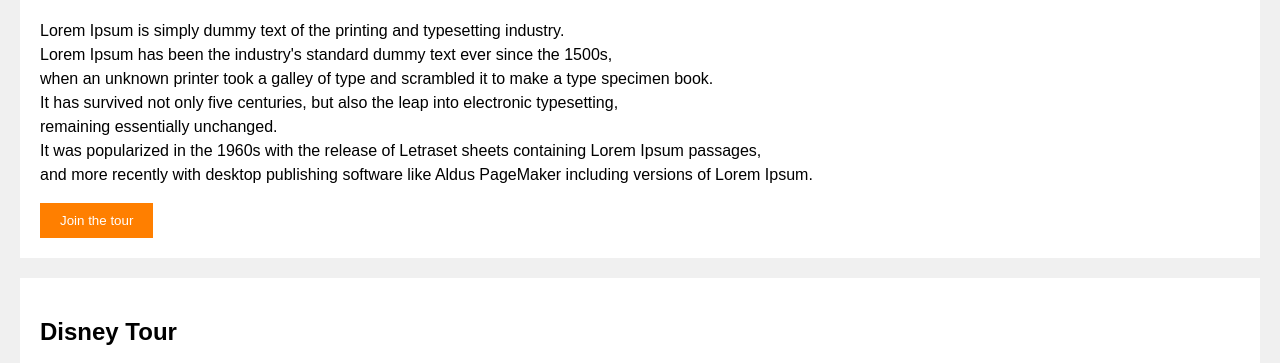
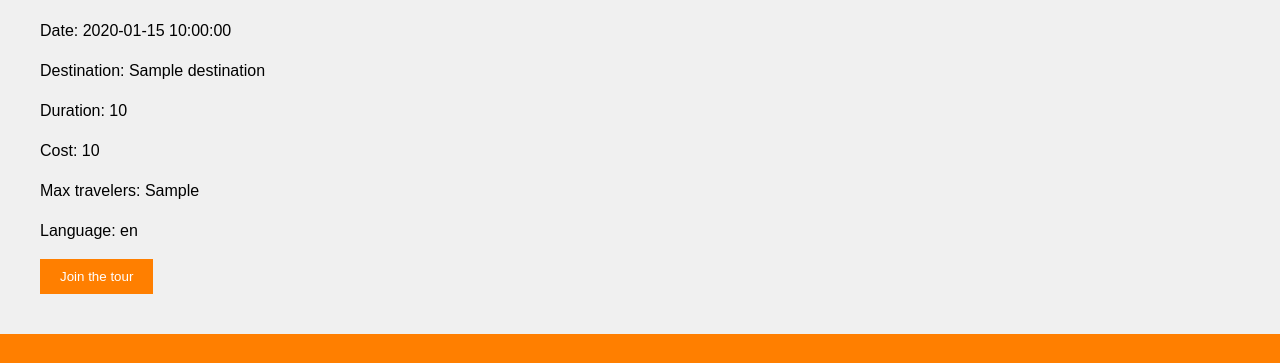
Before and after one commit to khadijo/Group18.YourGuide.Prototype, a Python web app: template Gruppe_18/src/main/templates/homepage.html in a window 1280 px wide. Shown: the part 512-875 px from the top of the page. Run offline with Jinja, Linux system fonts and the light colour scheme; the template is opened without the code that fills it: most values are stand-ins (such as "Sample title", 1, 10 or a date in 2020); grey boxes marked "Sample" are stand-in pictures.

Commit message:
Showcasing data from database to the website

```diff
--- a/Gruppe_18/src/main/templates/homepage.html
+++ b/Gruppe_18/src/main/templates/homepage.html
@@ -86,52 +86,26 @@
     </header>
     <main>
 
-
-        <div class="BoderGrandCanyon">
-            <h2>Grand Canyon</h2>
-            <div class="image">
-            <img src=" https://grandcanyonwest.com/wp-content/uploads/SkwalkHero_B.jpg" style="max-height: 50vh;" alt="Grand Cantyon">
+  <main>
+        <!-- For hver tur i listen av turer, generer HTML-innhold -->
+        {% for tour in tours %}
+            <div class="{{ tour.id }}">
+                <h2>{{ tour.title }}</h2>
+                <div class="image">
+                    <img src="{{ tour.pictureURL }}" style="max-height: 50vh;" alt="{{ tour.title }}">
+                </div>
+                <div class="text">
+                    <p> Date: {{ tour.date }}</p>
+                    <p> Destination: {{ tour.destination }}</p>
+                    <p> Duration: {{ tour.duration }}</p>
+                    <p> Cost: {{ tour.cost }}</p>
+                    <p> Max travelers: {{ tour.max_travelers}}</p>
+                    <p> Language: {{ tour.language}}</p>
+                </div>
+                <button>Join the tour</button>
             </div>
-            <div class="text">
-                <p>Lorem Ipsum is simply dummy text of the printing and typesetting industry.
-                Lorem Ipsum has been the industry's standard dummy text ever since the 1500s,
-                when an unknown printer took a galley of type and scrambled it to make a type specimen book.
-                It has survived not only five centuries, but also the leap into electronic typesetting,
-                remaining essentially unchanged.
-                It was popularized in the 1960s with the release of Letraset sheets containing Lorem Ipsum passages,
-                and more recently with desktop publishing software like Aldus PageMaker including versions of Lorem Ipsum.
-            </p>
-                </div>
-            <button>Join the tour</button>
-        </div>
-
-        <div class="BorderDisney">
-            <h2>Disney Tour</h2>
-            <img src="https://assets.simpleviewinc.com/simpleview/image/upload/c_limit,h_1200,q_75,w_1200/v1/clients/orlandofl/8731_castle_landing_page_image_nu_2a8f8e6a-a1f9-45fd-8eca-596c92d04a7c.jpg " alt="Disney" style="max-height: 50vh;">
-            <p>Lorem Ipsum is simply dummy text of the printing and typesetting industry.
-                Lorem Ipsum has been the industry's standard dummy text ever since the 1500s,
-                when an unknown printer took a galley of type and scrambled it to make a type specimen book.
-                It has survived not only five centuries, but also the leap into electronic typesetting,
-                remaining essentially unchanged.
-                It was popularized in the 1960s with the release of Letraset sheets containing Lorem Ipsum passages,
-                and more recently with desktop publishing software like Aldus PageMaker including versions of Lorem Ipsum.
-            </p>
-            <button>Join the tour</button>
-        </div>
-
-        <div class="louvreMuseum">
-            <h2>Louvre Museum</h2>
-            <img src="https://res.cloudinary.com/hello-tickets/image/upload/c_limit,f_auto,q_auto,w_1300/v1645846296/rg73rgkb4xsiigqzd3ab.jpg" alt="Louvre Museum" style="max-height: 50vh;">
-            <p>Lorem Ipsum is simply dummy text of the printing and typesetting industry.
-                Lorem Ipsum has been the industry's standard dummy text ever since the 1500s,
-                when an unknown printer took a galley of type and scrambled it to make a type specimen book.
-                It has survived not only five centuries, but also the leap into electronic typesetting,
-                remaining essentially unchanged.
-                It was popularized in the 1960s with the release of Letraset sheets containing Lorem Ipsum passages,
-                and more recently with desktop publishing software like Aldus PageMaker including versions of Lorem Ipsum.
-            </p>
-            <button>Join the tour</button>
-        </div>
+        {% endfor %}
+    </main>
 
 
     </main>
```
